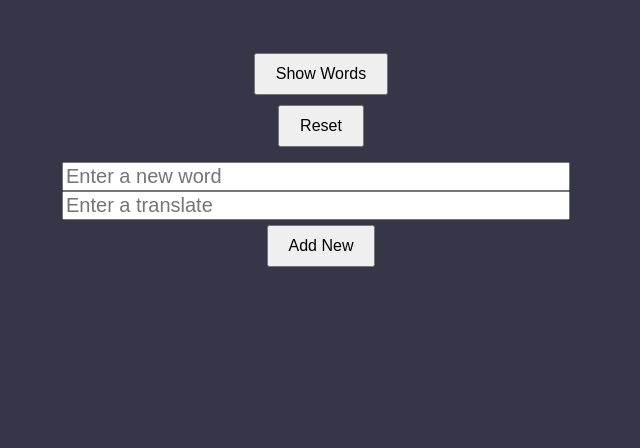
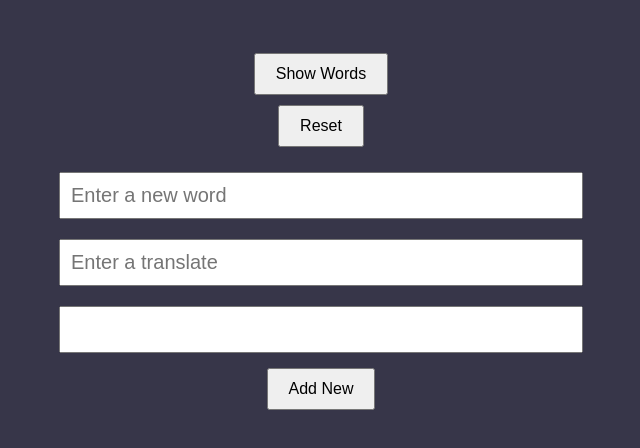
Before and after one commit to Hasmik-icml/vocabulary-app, a website: page src/public/index.html in a window 1280 px wide. Shown: the whole page, without its empty margins (319-959 px from the left). Drawn offline with Linux system fonts and the light colour scheme; no server answers.

Commit message:
Add fild for transcription

```diff
--- a/src/public/index.html
+++ b/src/public/index.html
@@ -16,6 +16,8 @@
         <div id="new-word-container">
             <input type="text" id="newWordInput"  class="styled-input" placeholder="Enter a new word">
             <input type="text" id="translateInput"  class="styled-input" placeholder="Enter a translate">
+            <input type="text" id="transcription"  class="styled-input">
+
             <button id="new-word">Add New</button>
         </div>
 
--- a/src/public/style.css
+++ b/src/public/style.css
@@ -28,6 +28,8 @@ body {
     margin-right: 10px;
     font-size: 20px;
     width: 500px;
+    padding: 10px;
+    margin: 10px;
 }
 
 #words-list {
```
